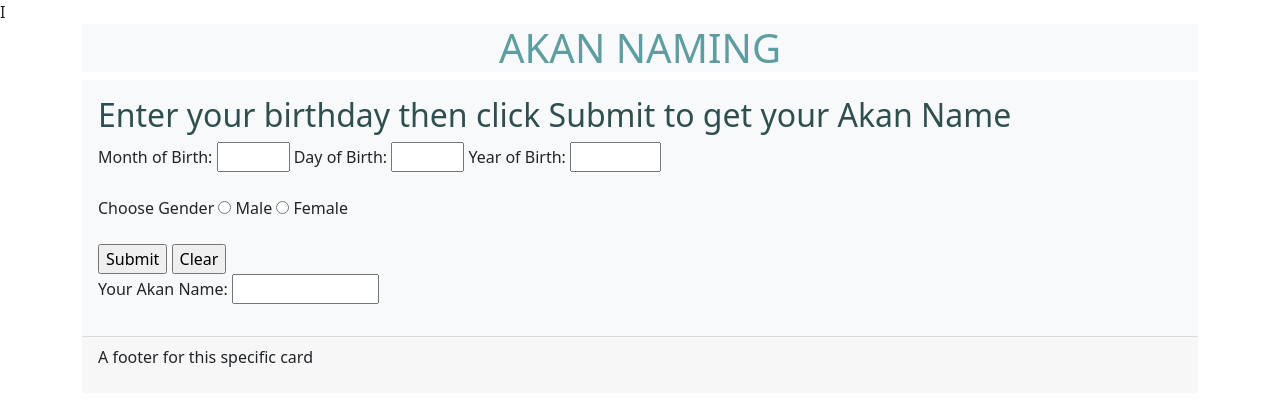
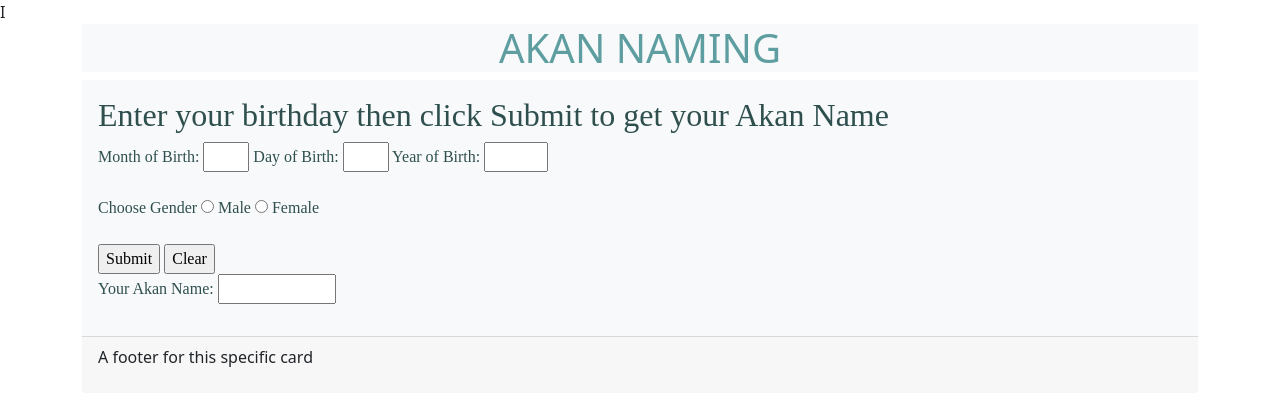
Before and after one commit to FITSTARGILLY2643/Akan-Name, a plain HTML site: page index.html in a window 1280 px wide. Drawn offline with Linux system fonts and the light colour scheme; files whose address does not match are found by name.

Commit message:
Style the form font family and font color

```diff
--- a/css/style.css
+++ b/css/style.css
@@ -4,5 +4,11 @@
     }
 
     h2 {
-        color: darkslategrey
+        color: darkslategrey;
+        font-family: 'Times New Roman', Times, serif;
     }
+
+    form {
+        color: darkslategrey;
+        font-family: 'Times New Roman', Times, serif;
+    }
```
